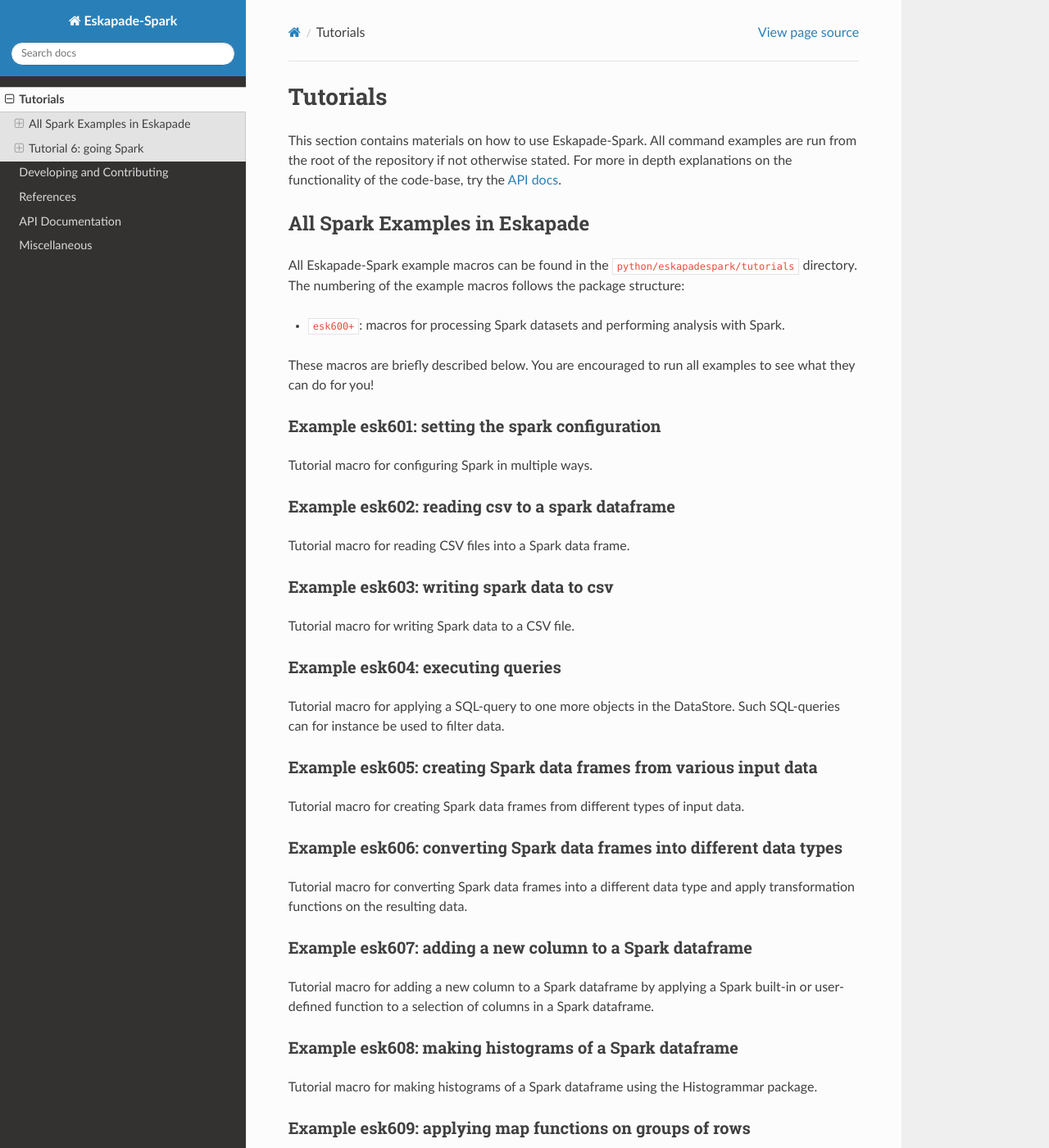
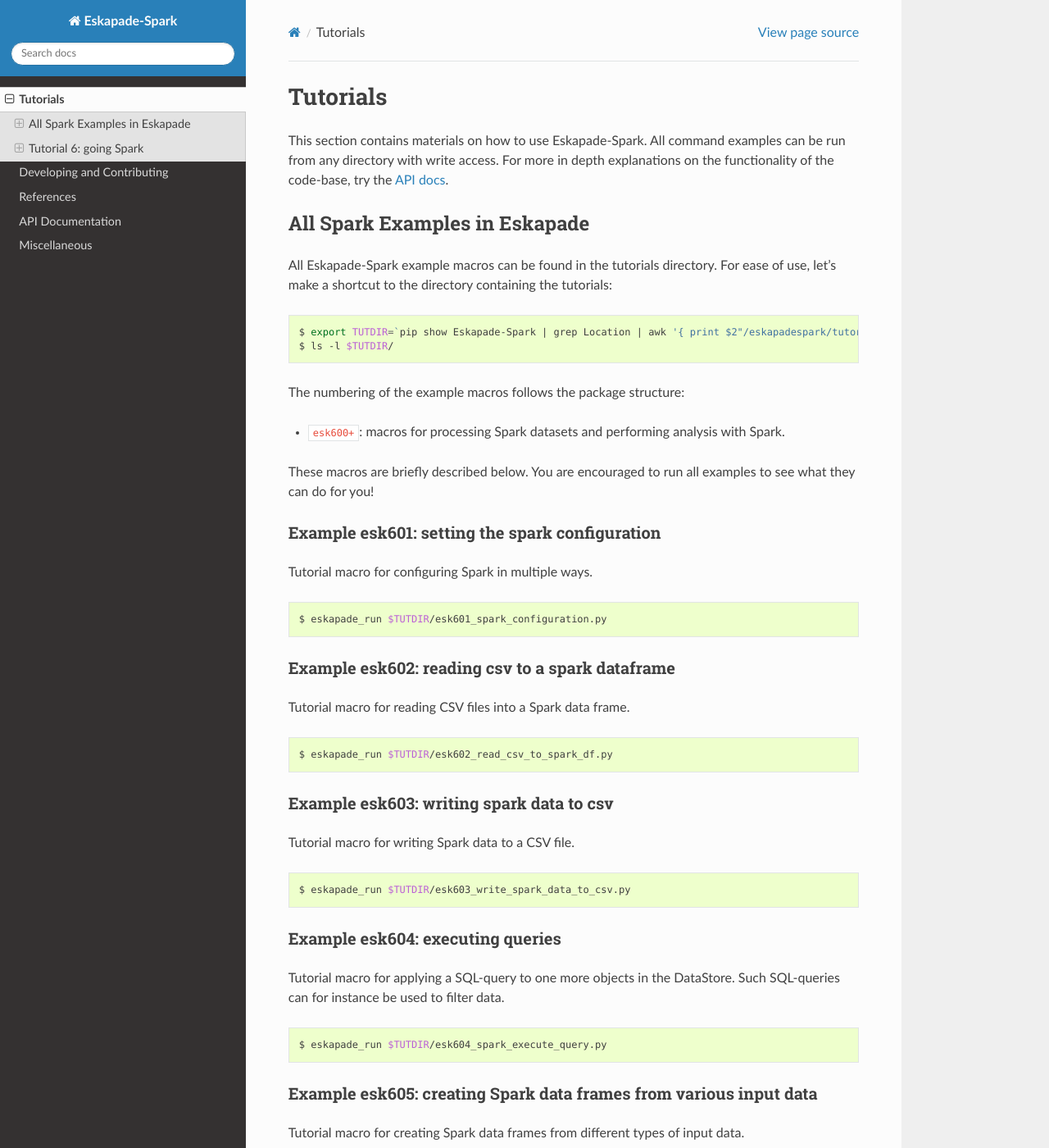
Before and after one commit to KaveIO/Eskapade-Spark, a Sphinx documentation site: the page built from docs/source/tutorials.rst, in a window 1280 px wide and 1400 px high. Shown: the whole window at 82% size. Built offline with Sphinx 7.4.7 and the Read the Docs theme 2.0.0, drawn with Linux system fonts in a browser that asks for light colours; the version number could not be read and is left out; some of the changed text lies outside the part shown.

Commit message:
Doc: expanded tutorials section
Added run examples for all tutorial macros.

```diff
--- a/docs/source/conf.py
+++ b/docs/source/conf.py
@@ -4,21 +4,20 @@
 #
 #
 
-import os
+import os, sys
 from eskapadespark import version as esversion
-
-from unittest.mock import MagicMock
 
 # Classes that use non-python modules are not always available in the
 # RTD environment. By mocking them we can still import these classes
 # in the code and RTD can subsequently go through the code and get
 # the docstrings.
 
-class Mock(MagicMock):
-    @classmethod
-    def __getattr__(cls, name):
-        return MagicMock()
-
+autodoc_mock_imports = ['pyspark',
+                        'pyspark.streaming',
+                        'pyspark.sql',
+                        'pyspark.sql.types',
+                        'pyspark.sql.functions',
+                        'pyspark.sql.column']
 
 # If extensions (or modules to document with autodoc) are in another directory,
 # add these directories to sys.path here. If the directory is relative to the
--- a/docs/source/tutorials.rst
+++ b/docs/source/tutorials.rst
@@ -3,16 +3,23 @@
 =========
 
 This section contains materials on how to use Eskapade-Spark.
-All command examples are run from the root of the repository if not otherwise stated.
+All command examples can be run from any directory with write access.
 For more in depth explanations on the functionality of the code-base,
-try the `API docs <eskapade_index.html>`_.
+try the `API docs <code.html>`_.
 
 
 
 All Spark Examples in Eskapade
 ------------------------------
 
-All Eskapade-Spark example macros can be found in the ``python/eskapadespark/tutorials`` directory.
+All Eskapade-Spark example macros can be found in the tutorials directory.
+For ease of use, let's make a shortcut to the directory containing the tutorials:
+
+.. code-block:: bash
+
+  $ export TUTDIR=`pip show Eskapade-Spark | grep Location | awk '{ print $2"/eskapadespark/tutorials" }'`
+  $ ls -l $TUTDIR/
+
 The numbering of the example macros follows the package structure:
 
 * ``esk600+``: macros for processing Spark datasets and performing analysis with Spark.
@@ -27,15 +34,30 @@
 
 Tutorial macro for configuring Spark in multiple ways.
 
+.. code-block:: bash
+
+  $ eskapade_run $TUTDIR/esk601_spark_configuration.py
+
+
 Example esk602: reading csv to a spark dataframe
 ~~~~~~~~~~~~~~~~~~~~~~~~~~~~~~~~~~~~~~~~~~~~~~~~
 
 Tutorial macro for reading CSV files into a Spark data frame.
 
+.. code-block:: bash
+
+  $ eskapade_run $TUTDIR/esk602_read_csv_to_spark_df.py
+
+
 Example esk603: writing spark data to csv
 ~~~~~~~~~~~~~~~~~~~~~~~~~~~~~~~~~~~~~~~~~
 
 Tutorial macro for writing Spark data to a CSV file.
+
+.. code-block:: bash
+
+  $ eskapade_run $TUTDIR/esk603_write_spark_data_to_csv.py
+
 
 Example esk604: executing queries
 ~~~~~~~~~~~~~~~~~~~~~~~~~~~~~~~~~
@@ -43,16 +65,31 @@
 Tutorial macro for applying a SQL-query to one more objects in the
 DataStore. Such SQL-queries can for instance be used to filter data.
 
+.. code-block:: bash
+
+  $ eskapade_run $TUTDIR/esk604_spark_execute_query.py
+
+
 Example esk605: creating Spark data frames from various input data
 ~~~~~~~~~~~~~~~~~~~~~~~~~~~~~~~~~~~~~~~~~~~~~~~~~~~~~~~~~~~~~~~~~~
 
 Tutorial macro for creating Spark data frames from different types of input data.
+
+.. code-block:: bash
+
+  $ eskapade_run $TUTDIR/esk605_create_spark_df.py
+
 
 Example esk606: converting Spark data frames into different data types
 ~~~~~~~~~~~~~~~~~~~~~~~~~~~~~~~~~~~~~~~~~~~~~~~~~~~~~~~~~~~~~~~~~~~~~~
 
 Tutorial macro for converting Spark data frames into a different
 data type and apply transformation functions on the resulting data.
+
+.. code-block:: bash
+
+  $ eskapade_run $TUTDIR/esk606_convert_spark_df.py
+
 
 Example esk607: adding a new column to a Spark dataframe
 ~~~~~~~~~~~~~~~~~~~~~~~~~~~~~~~~~~~~~~~~~~~~~~~~~~~~~~~~
@@ -61,15 +98,30 @@
 a Spark built-in or user-defined function to a selection of columns
 in a Spark dataframe.
 
+.. code-block:: bash
+
+  $ eskapade_run $TUTDIR/esk607_spark_with_column.py
+
+
 Example esk608: making histograms of a Spark dataframe
 ~~~~~~~~~~~~~~~~~~~~~~~~~~~~~~~~~~~~~~~~~~~~~~~~~~~~~~
 
 Tutorial macro for making histograms of a Spark dataframe using the Histogrammar package.
 
+.. code-block:: bash
+
+  $ eskapade_run $TUTDIR/esk608_spark_histogrammar.py
+
+
 Example esk609: applying map functions on groups of rows
 ~~~~~~~~~~~~~~~~~~~~~~~~~~~~~~~~~~~~~~~~~~~~~~~~~~~~~~~~
 
 Tutorial macro for applying map functions on groups of rows in Spark data frames.
+
+.. code-block:: bash
+
+  $ eskapade_run $TUTDIR/esk609_map_df_groups.py
+
 
 Example esk610: running Spark Streaming word count example
 ~~~~~~~~~~~~~~~~~~~~~~~~~~~~~~~~~~~~~~~~~~~~~~~~~~~~~~~~~~
@@ -81,11 +133,21 @@
 Counts words in UTF8 encoded, '\n' delimited text received from a stream every second.
 The stream can be from either files or network.
 
+.. code-block:: bash
+
+  $ eskapade_run $TUTDIR/esk610_spark_streaming_wordcount.py
+
+
 
 Example esk611: techniques for flattening a time-series in Spark
 ~~~~~~~~~~~~~~~~~~~~~~~~~~~~~~~~~~~~~~~~~~~~~~~~~~~~~~~~~~~~~~~~
 
 This macro demonstrates techniques for flattening a time-series in Spark.
 
+.. code-block:: bash
+
+  $ eskapade_run $TUTDIR/esk611_flatten_time_series.py
+
+
 
 .. include:: tutorial_spark.rst
```
Also changed, not shown: README.rst (+19 -1 lines).
